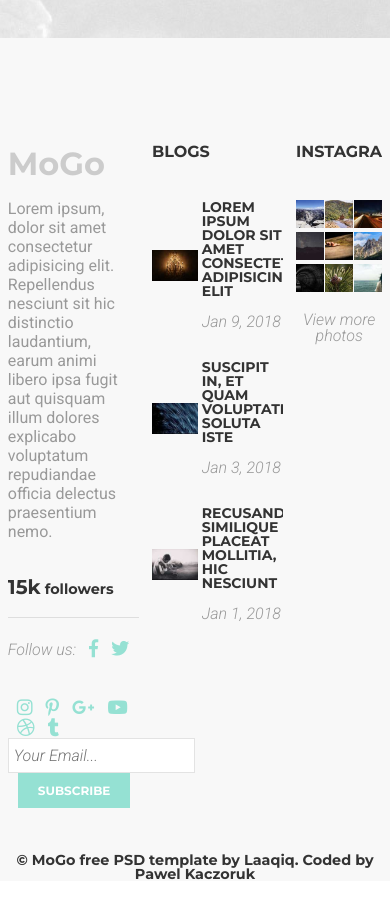
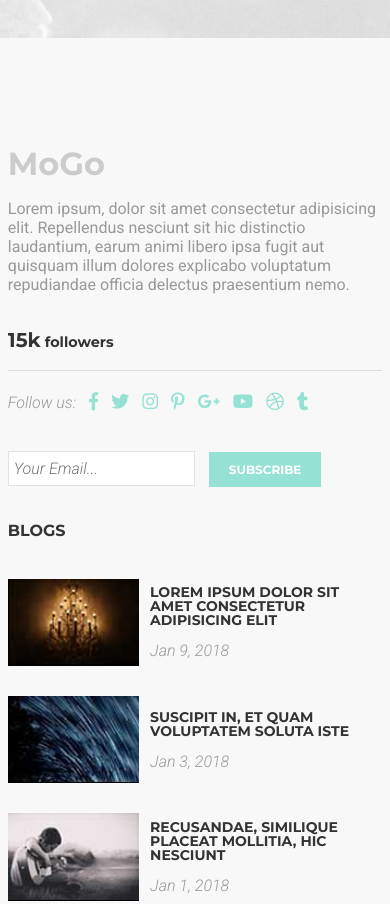
Before and after one commit to pawelkaczoruk/mogo, a plain HTML site: page index.html in a window 390 px wide. Shown: the part 8850-9754 px from the top of the page. Drawn offline with Linux system fonts and the light colour scheme.

Commit message:
done rwd for footer elements

```diff
--- a/style.css
+++ b/style.css
@@ -1148,7 +1148,6 @@ footer h2 {
   justify-content: space-between;
 }
 #ig-column .column {
-
   flex: 32.5%;
   max-width: 32.5%;
 }
@@ -1283,6 +1282,41 @@ footer h2 {
     background: transparent;
     color: white;
   }
+
+  /* footer */
+  #blogs-column {
+    flex: 40%;
+    max-width: 40%;
+  }
+  #contact-column {
+    flex: 53%;
+    max-width: 53%;
+  }
+  #ig-column {
+    flex: 100%;
+    max-width: 100%;
+  }
+  #ig-column .column {
+    flex: calc(100% / 3);
+    max-width: calc(100% / 3);
+    display: flex;
+    justify-content: space-around;
+  }
+}
+
+@media screen and (max-width: 860px) {
+  /* footer */
+  #ig-column .column {
+    flex: 37.5%;
+    max-width: 37.5%;
+  }
+  #ig-column .column:last-child {
+    flex: 25%;
+    max-width: 25%;
+  }
+  #ig-column .column:last-child .ig-item:last-child {
+    display: none;
+  }
 }
 
 @media screen and (max-width: 800px) {
@@ -1304,10 +1338,54 @@ footer h2 {
     flex: 42%;
   }
 }
+
 @media screen and (max-width: 768px) {
   /* navbar */
   nav a {
     display: inline-block;
+  }
+
+  /* footer */
+  #ig-column .column {
+    flex: calc(100% / 7 *3);
+    max-width: calc(100% / 7 *3);
+  }
+  #ig-column .column:last-child {
+    flex: calc(100% / 7);
+    max-width: calc(100% / 7);
+  }
+  #ig-column .column:last-child .ig-item:nth-child(2) {
+    display: none;
+  }
+}
+
+@media screen and (max-width: 670px) {
+  /* footer */
+  #contact-column {
+    flex: 100%;
+    max-width: 100%;
+    margin-bottom: 20px;
+  }
+  #blogs-column {
+    flex: 48%;
+    max-width: 48%;
+  }
+  #ig-column {
+    flex: 48%;
+    max-width: 48%;
+  }
+  #ig-column .column {
+    flex: 32.5%;
+    max-width: 32.5%;
+    display: block;
+  }
+  #ig-column .column:last-child {
+    flex: 32.5%;
+    max-width: 32.5%;
+  }
+  #ig-column .column:last-child .ig-item:last-child,
+  #ig-column .column:last-child .ig-item:nth-child(2) {
+    display: block;
   }
 }
 
@@ -1349,6 +1427,15 @@ footer h2 {
   #indicators {
     margin-top: 0;
   }
+
+  /* footer */
+  #ig-column .column {
+    flex: 49%;
+    max-width: 49%;
+  }
+  #ig-column .column:last-child {
+    display: none;
+  }
 }
 
 @media screen and (max-width: 400px) {
@@ -1366,4 +1453,25 @@ footer h2 {
   #hamburger-menu li {
     line-height: 2.8125em;
   }
+
+  /* footer */
+  #blogs-column {
+    flex: 100%;
+    max-width: 100%;
+  }
+  #ig-column {
+    flex: 100%;
+    max-width: 100%;
+  }
+  #ig-column .column {
+    flex: 32.5%;
+    max-width: 32.5%;
+  }
+  #ig-column .column:last-child {
+    display: block;
+  }
+  #ig-column .column .ig-item:last-child,
+  #ig-column .column:last-child .ig-item:last-child {
+    display: none;
+  }
 }
```
